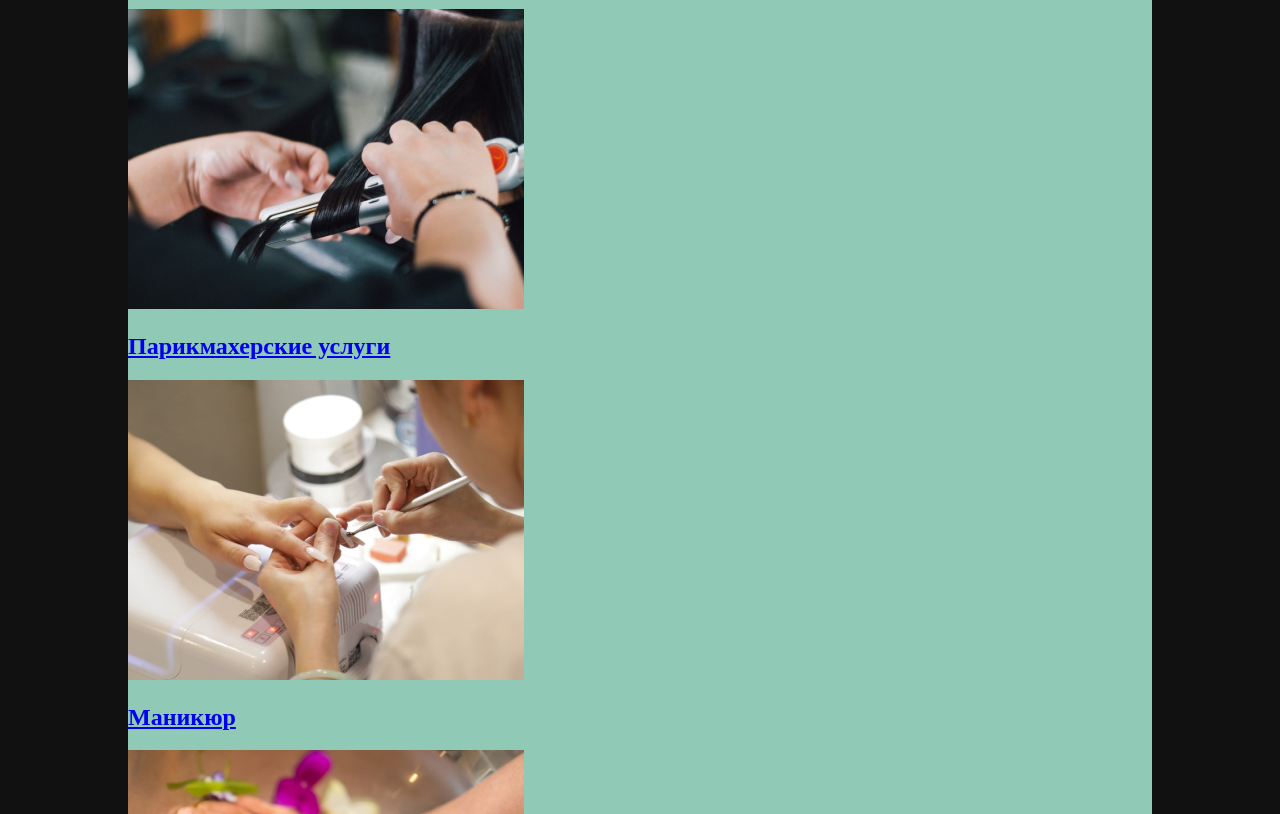
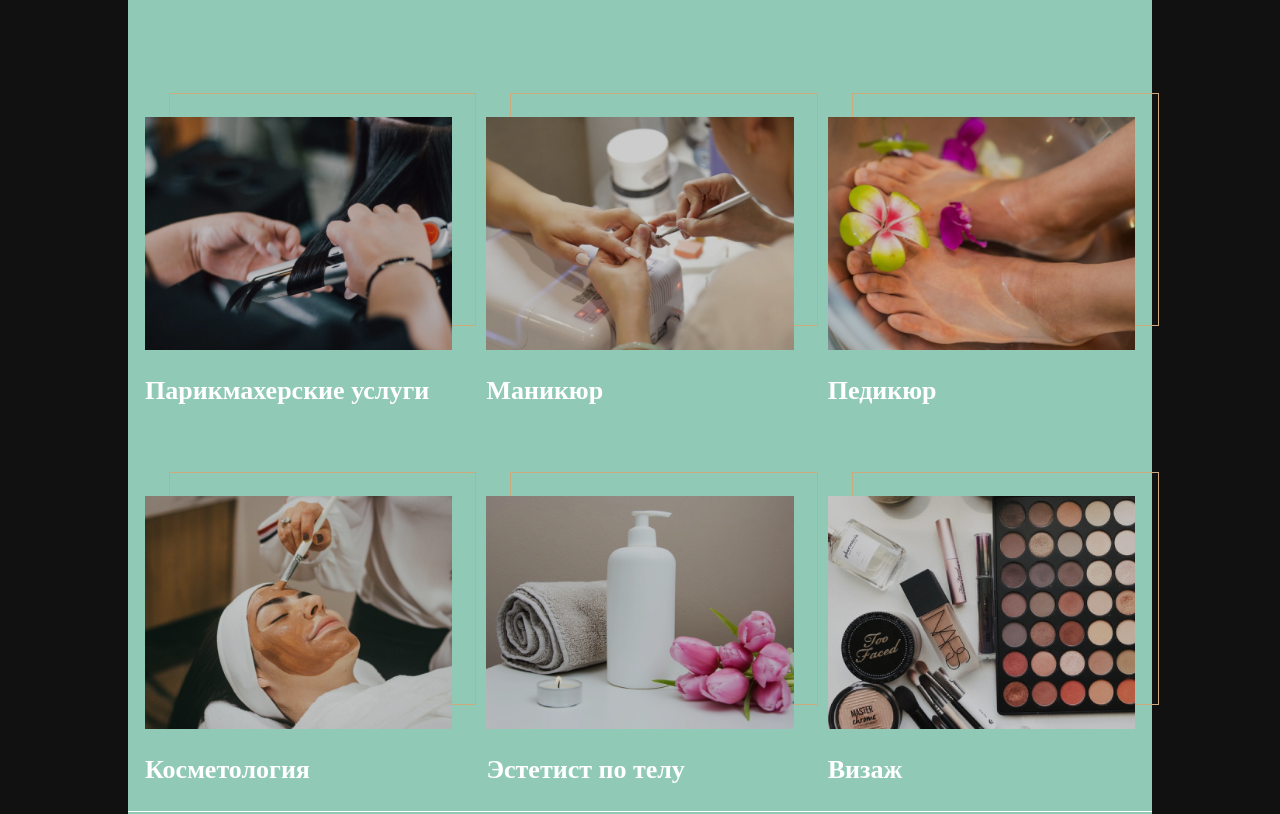
Before and after one commit to DariaSch167/Delote-beauty_landing, a plain HTML site: page index.html in a window 1280 px wide. Shown: the part 1415-2229 px from the top of the page. Drawn offline with Linux system fonts and the light colour scheme.

Commit message:
add offer section

```diff
--- a/css/_main-page.scss
+++ b/css/_main-page.scss
@@ -93,12 +93,13 @@
     justify-content: center;
     align-items: center;
     background-color: $black50;
-  }
-  &__banner-image {
-    object-fit: cover;
-    width: 100vw;
-    height: 100vh;
-    z-index: -1;
+
+    &-image {
+      object-fit: cover;
+      width: 100vw;
+      height: 100vh;
+      z-index: -1;
+    }
   }
 }
 
@@ -168,9 +169,60 @@ h1 {
 
   &__text {
     text-align: center;
-    font-size: 1.6875rem;
+    font-size: 1.625rem;
     line-height: 1.3;
     margin: 0;
     padding-bottom: 1.5rem;
   }
 }
+
+// MAIN - offer section
+.offer {
+  display: grid;
+  grid-template-columns: repeat(auto-fill, 30%);
+  justify-content: space-around;
+  row-gap: 4rem;
+  margin-top: $block_m-top;
+
+  &__image {
+    display: flex;
+    width: 100%;
+    object-fit: cover;
+  }
+  &__image-tint {
+    position: relative;
+    &::before {
+      content: "";
+      width: 100%;
+      height: 100%;
+      left: 0;
+      top: 0;
+      position: absolute;
+      background-color: $black20;
+    }
+  }
+  &__image-frame {
+    position: relative;
+    &::before {
+      content: "";
+      width: 100%;
+      height: 100%;
+      left: 1.5rem;
+      bottom: 1.5rem;
+      position: absolute;
+      border: 1px solid $accent;
+    }
+  }
+  &__title {
+    text-decoration: none;
+    color: inherit;
+    display: inline-block;
+    transition: 0.3s ease-in-out;
+    & h3 {
+      font-size: 1.625rem;
+    }
+    &:hover {
+      color: $accent;
+    }
+  }
+}
--- a/index.html
+++ b/index.html
@@ -128,64 +128,82 @@
           <section class="main__offer">
             <div class="offer">
               <div class="offer__card">
-                <div class="card__image-frame">
-                  <div class="card__image">
-                    <img src="./assets/images/offer-1.jpg" alt="offer" />
+                <div class="offer__image-frame">
+                  <div class="offer__image-tint">
+                    <img
+                      class="offer__image"
+                      src="./assets/images/offer-1.jpg"
+                      alt="offer" />
                   </div>
-                  <a href="##" class="card__title">
-                    <h2>Парикмахерские услуги</h2>
-                  </a>
                 </div>
+                <a href="##" class="offer__title">
+                  <h3>Парикмахерские услуги</h3>
+                </a>
               </div>
               <div class="offer__card">
-                <div class="card__image-frame">
-                  <div class="card__image">
-                    <img src="./assets/images/offer-2.jpg" alt="offer" />
+                <div class="offer__image-frame">
+                  <div class="offer__image-tint">
+                    <img
+                      class="offer__image"
+                      src="./assets/images/offer-2.jpg"
+                      alt="offer" />
                   </div>
-                  <a href="##" class="card__title">
-                    <h2>Маникюр</h2>
-                  </a>
                 </div>
+                <a href="##" class="offer__title">
+                  <h3>Маникюр</h3>
+                </a>
               </div>
               <div class="offer__card">
-                <div class="card__image-frame">
-                  <div class="card__image">
-                    <img src="./assets/images/offer-3.jpg" alt="offer" />
+                <div class="offer__image-frame">
+                  <div class="offer__image-tint">
+                    <img
+                      class="offer__image"
+                      src="./assets/images/offer-3.jpg"
+                      alt="offer" />
                   </div>
-                  <a href="##" class="card__title">
-                    <h2>Педикюр</h2>
-                  </a>
                 </div>
+                <a href="##" class="offer__title">
+                  <h3>Педикюр</h3>
+                </a>
               </div>
               <div class="offer__card">
-                <div class="card__image-frame">
-                  <div class="card__image">
-                    <img src="./assets/images/offer-4.jpg" alt="offer" />
+                <div class="offer__image-frame">
+                  <div class="offer__image-tint">
+                    <img
+                      class="offer__image"
+                      src="./assets/images/offer-4.jpg"
+                      alt="offer" />
                   </div>
-                  <a href="##" class="card__title">
-                    <h2>Косметология</h2>
-                  </a>
                 </div>
+                <a href="##" class="offer__title">
+                  <h3>Косметология</h3>
+                </a>
               </div>
               <div class="offer__card">
-                <div class="card__image-frame">
-                  <div class="card__image">
-                    <img src="./assets/images/offer-5.jpg" alt="offer" />
+                <div class="offer__image-frame">
+                  <div class="offer__image-tint">
+                    <img
+                      class="offer__image"
+                      src="./assets/images/offer-5.jpg"
+                      alt="offer" />
                   </div>
-                  <a href="##" class="card__title">
-                    <h2>Эстетист по телу</h2>
-                  </a>
                 </div>
+                <a href="##" class="offer__title">
+                  <h3>Эстетист по телу</h3>
+                </a>
               </div>
               <div class="offer__card">
-                <div class="card__image-frame">
-                  <div class="card__image">
-                    <img src="./assets/images/offer-6.jpg" alt="offer" />
+                <div class="offer__image-frame">
+                  <div class="offer__image-tint">
+                    <img
+                      class="offer__image"
+                      src="./assets/images/offer-6.jpg"
+                      alt="offer" />
                   </div>
-                  <a href="##" class="card__title">
-                    <h2>Визаж</h2>
-                  </a>
                 </div>
+                <a href="##" class="offer__title">
+                  <h3>Визаж</h3>
+                </a>
               </div>
             </div>
           </section>
```
Also changed, not shown: css/styles.css, 1 other file.
